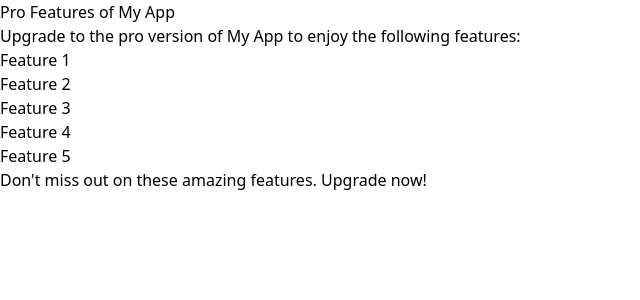
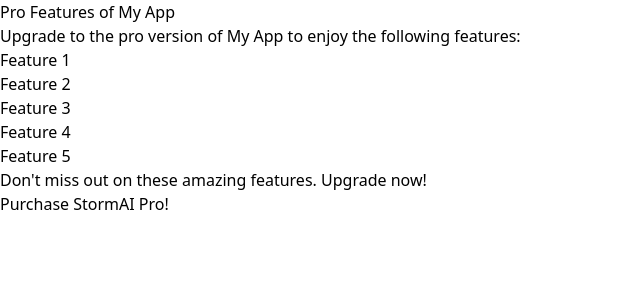
Before and after one commit to PoromKamal/StormAI, a React (Create React App) app in the folder frontend/: page /ProFeatures in a window 1280 px wide. Shown: the top 300 px of the page, without its empty margins (0-640 px from the left). Built offline with nearby package versions, Linux system fonts and the light colour scheme.

Commit message:
Removed extra html

```diff
--- a/frontend/src/room/components/ProFeatures.js
+++ b/frontend/src/room/components/ProFeatures.js
@@ -1,21 +1,22 @@
 import React from 'react';
+import PayButton from './PayButton';
+//import './ProFeatures.css';
 
 const ProFeatures = () => {
-  const proFeaturesHtml = `
-    <h1>Pro Features of My App</h1>
-    <p>Upgrade to the pro version of My App to enjoy the following features:</p>
-    <ul>
-      <li>Feature 1</li>
-      <li>Feature 2</li>
-      <li>Feature 3</li>
-      <li>Feature 4</li>
-      <li>Feature 5</li>
-    </ul>
-    <p>Don't miss out on these amazing features. Upgrade now!</p>
-  `;
-
   return (
-    <div dangerouslySetInnerHTML={{ __html: proFeaturesHtml }} />
+    <div className="pro-features-container">
+      <h1 className="pro-features-title">Pro Features of My App</h1>
+      <p className="pro-features-description">Upgrade to the pro version of My App to enjoy the following features:</p>
+      <ul className="pro-features-list">
+        <li className="pro-feature">Feature 1</li>
+        <li className="pro-feature">Feature 2</li>
+        <li className="pro-feature">Feature 3</li>
+        <li className="pro-feature">Feature 4</li>
+        <li className="pro-feature">Feature 5</li>
+      </ul>
+      <p className="pro-features-upgrade">Don't miss out on these amazing features. Upgrade now!</p>
+      <PayButton />
+    </div>
   );
 };
 
```
